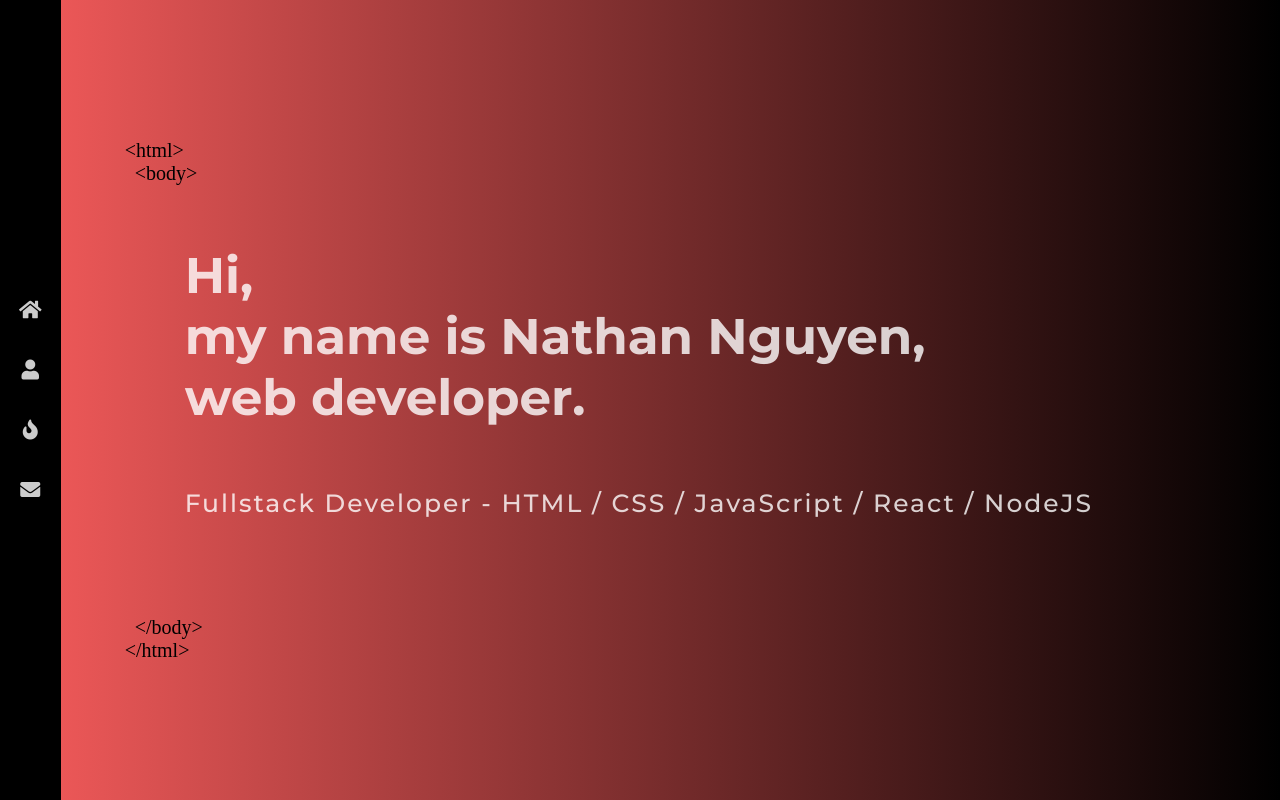
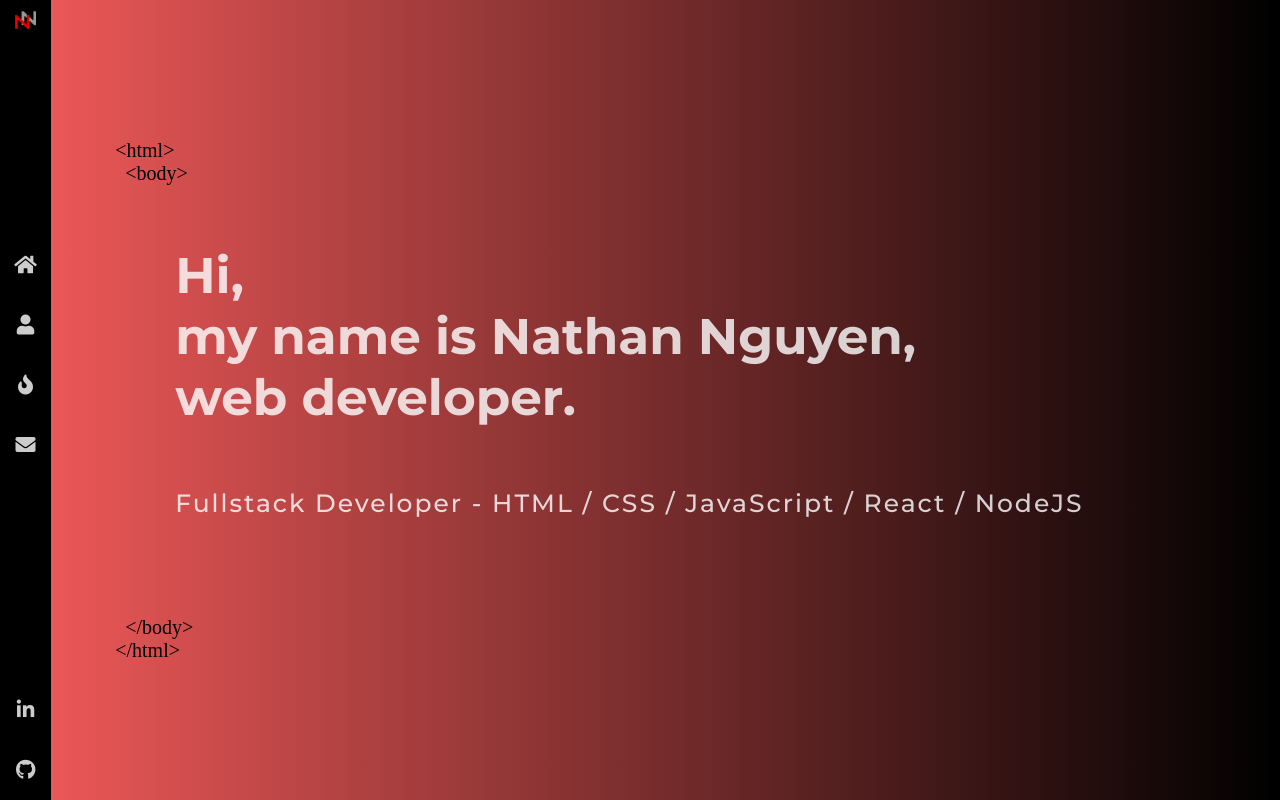
Before and after one commit to NathanNNguyen/nathan-portfolio, a React (Create React App) app: page / in a window 1280 px wide. Built offline with nearby package versions, Linux system fonts and the light colour scheme; a web font is replaced by a local one.

Commit message:
updated navigation

```diff
--- a/src/components/Home/Home.js
+++ b/src/components/Home/Home.js
@@ -9,11 +9,18 @@ function Home() {
       <div className={styles.home}>
         <div className={styles.textArea}>
           <div className={styles.summary}>
-            <h1>Hi,
+            <h1>
+              <span className={styles.zero}>
+                Hi,
+                </span>
               <br />
-              my name is Nathan Nguyen,
+              <span className={styles.one}>
+                my name is Nathan Nguyen,
+              </span>
               <br />
-              web developer.
+              <span className={styles.two}>
+                web developer.
+              </span>
             </h1>
             <p className={styles.title}>
               Fullstack Developer - HTML / CSS / JavaScript / React / NodeJS
--- a/src/components/Navigation/Navigation.js
+++ b/src/components/Navigation/Navigation.js
@@ -1,5 +1,6 @@
 import React from 'react';
 import { NavLink } from 'react-router-dom';
+import logo from '../../assets/images/favicon.png';
 
 import styles from './Navigation.module.scss';
 
@@ -26,6 +27,19 @@ const navigationItems = [
   }
 ];
 
+const networks = [
+  {
+    icon: 'fab fa-linkedin-in',
+    link: 'https://www.linkedin.com/in/nathannnguyen/',
+    text: 'LinkedIn'
+  },
+  {
+    icon: 'fab fa-github',
+    link: 'https://github.com/NathanNNguyen/',
+    text: 'Github'
+  }
+]
+
 const Navigation = () => {
 
   const links = navigationItems.map(item => {
@@ -36,9 +50,21 @@ const Navigation = () => {
       </NavLink>
     )
   })
+
+  const network = networks.map(item => {
+    return (
+      <a href={item.link} target="_blank" rel="noopener noreferrer">
+        <i className={item.icon} />
+        <span>{item.text}</span>
+      </a>
+    )
+  })
+
   return (
     <div className={styles.navigation}>
+      <img src={logo} alt='logo' />
       <span>{links}</span>
+      <span>{network}</span>
     </div>
   );
 }
--- a/src/components/Navigation/Navigation.module.scss
+++ b/src/components/Navigation/Navigation.module.scss
@@ -1,11 +1,16 @@
 .navigation {
   display: flex;
-  justify-content: center;
+  justify-content: space-between;
   align-items: center;
   flex-direction: column;
   height: 100vh;
-  width: 5%;
+  width: 4%;
   background: rgb(0, 0, 0);
+
+  img {
+    width: 40%;
+    margin-top: 10px;
+  }
 
   a {
     display: block;
@@ -16,7 +21,7 @@
     position: relative;
 
     span,
-    i {
+    i,a {
         display: block;
         position: absolute;
         width: 100%;
@@ -34,7 +39,7 @@
     }
 
     &:hover,
-    &.active {
+    &:active {
       color: rgba(255, 255, 255, .8);
     }
 
--- a/src/components/Project/Project.js
+++ b/src/components/Project/Project.js
@@ -41,8 +41,8 @@ function Project() {
           <Card className={cx(classes.root, styles.card)} key={id}>
             <Grow
               in={checked}
-              style={{ transformOrigin: '1 0 0' }}
-              {...(checked ? { timeout: 1000 } : 'Loading project...')}
+              style={{ transformOrigin: '0 0 1' }}
+              {...(checked ? { timeout: 1500 } : 'Loading project...')}
             >
               <Paper elevation={4} className={classes.paper}>
                 <img src={project.img} alt='Project img' />
@@ -118,6 +118,6 @@ const projects = [
     github: 'https://github.com/NathanNNguyen/DOM-Game',
     live: 'https://nn-rollthedice.netlify.app/',
     img: domImg,
-    desc: 'A game that let players taking turn to roll the dice until one hits 100 points (DOM)'
+    desc: 'A game allows players taking turn to roll the dice until one hits 100 points (DOM)'
   }
 ]
```
Also changed, not shown: src/assets/images/favicon.png (added), 1 other file (tests, documents, lock files or other folders).
